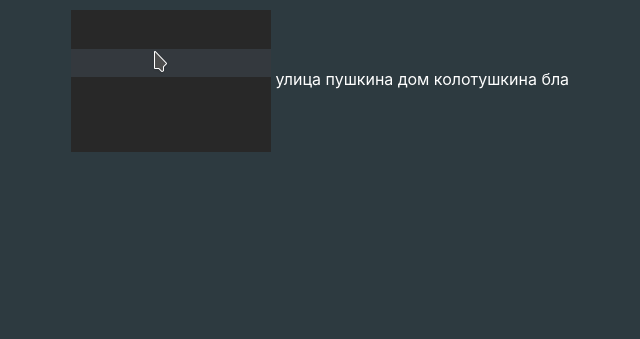
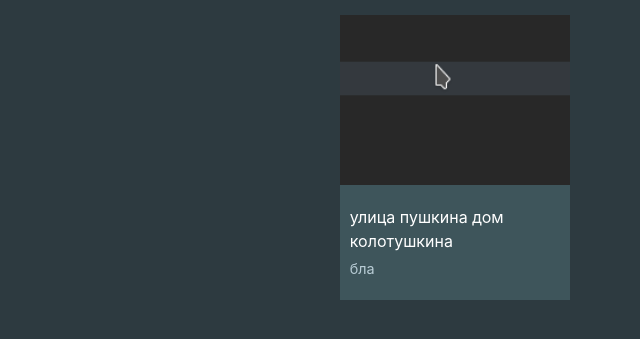
Before and after one commit to davy1ex/koch, a Django app: page /main/b in a window 1280 px wide. Shown: the part 50-389 px from the top of the page, without its empty margins (185-825 px from the left). Run offline with Django 3.2, Linux system fonts and the light colour scheme; data comes from the database, SQL or seed files in the repository; some libraries are stand-ins or nearby versions.

Commit message:
designing playground cell

```diff
--- /dev/null
+++ b/koch/static/css/main/playgrounds.css
@@ -0,0 +1,113 @@
+.items_cell {
+    display: flex;
+    flex-direction: row;
+    flex-wrap: wrap;
+    justify-content: center;
+}
+
+.item {
+    /* display: inline-block; */
+    /* flex-direction: column; */
+    width: 30%;
+    margin: 5px;
+    /* border: 1px solid black; */
+}
+
+.item .photo {
+    display: flex;
+    justify-content: center;
+    overflow: hidden;
+}
+
+.item .photo img {
+    /* width: initial; */
+    width: 100%;
+    height: 170px;
+}
+
+.item_info {
+    /* height: 100px; */
+    background: #3E555B
+}
+
+.item_info > .text {
+    padding: 20px 10px;
+}
+
+.text .title {
+    font-size: 1.3em;
+}
+
+.text .description {
+    color: #B9CDD6;
+    padding-top: 5px;
+    font-size: 0.9em;
+}
+
+/* .item .buy_container {
+    width: 90%;
+    margin: 0 auto;
+    background: transparent;
+
+}
+
+.item .buy_field {
+    width: 40px;
+    height: 40px;
+    line-height: 45px;
+    border-radius: 100px;
+
+    background: #4CC695;
+
+    text-align: center;
+
+    margin-left: auto;
+    margin-top: -20px;
+
+}
+
+.item a, .item a:visited {
+    text-decoration: none;
+}
+
+.item .price-container {
+    width: 250px;
+
+    background: transparent;
+    margin-left: -20px;
+    padding-top: 50px;
+    padding-bottom: 10px;
+}
+
+.item .price  {
+    width: auto;
+    height: 30px;
+    display: inline-flex;
+    line-height: 35px;
+    border-radius: 100px;
+    padding-right: 10px;
+    background: white;
+
+    line-height: 20px;
+}
+
+.price .currency, .price .currency img {
+    width: 30px;
+}
+
+.price .text {
+    padding-left: 5px;
+    height: 30px;
+    line-height: 30px;
+
+    font-size: 0.7em;
+    text-align: center;
+
+    color: #3E555B;
+}
+
+
+
+.item .buy_field img {
+    width: 20px;
+} */
--- a/koch/templates/main/playgrounds.html
+++ b/koch/templates/main/playgrounds.html
@@ -2,14 +2,32 @@
 
 
 {% block head %}
-<link rel="stylesheet" href="static 'css/main/playgound.css'">
+{% load static %}
+<link rel="stylesheet" href="{% static 'css/main/playgrounds.css' %}">
 {% endblock %}
 
 {% block body %}
-{% load static %}
-{% for p in list_playground %}
-<img src="{{ p.photo.url }}" alt="">
-{{ p.address }}
-{{ p.description }}
-{% endfor %}
+
+    <div class="items_cell">
+        {% for p in list_playground %}
+            <div class="item">
+                <div class="photo">
+                    <img src="{{ p.photo.url }}" alt="">
+                </div>
+                <div class="item_info">
+                    <div class="text">
+                        <div class="address">
+                                {{ p.address }}
+                        </div>
+
+                        <div class="description">
+                            {{ p.description }}
+                        </div>
+                    </div>
+
+
+                </div>
+            </div>
+        {% endfor %}
+    </div>
 {% endblock %}
```
Also changed, not shown: 1 other file.
